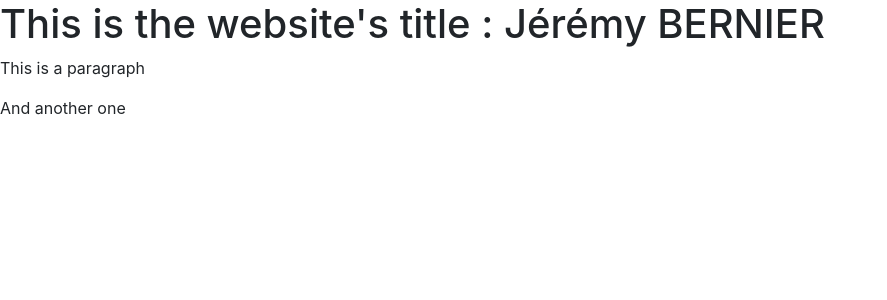
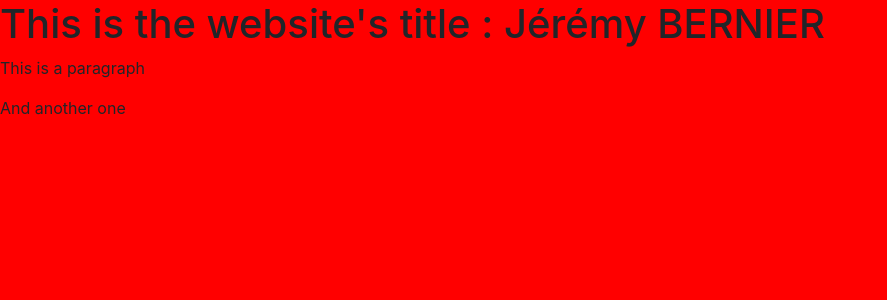
Before and after one commit to J-Bernier/J-Bernier.github.io, a Jekyll site: the page built from index.html, in a window 1280 px wide. Shown: the top 300 px of the page, without its empty margins (0-887 px from the left). Built offline with Jekyll 4.4.1, drawn with Linux system fonts in a browser that asks for light colours.

Commit message:
added css

```diff
--- a/_config.yml
+++ b/_config.yml
@@ -2,6 +2,7 @@ title: Jérémy BERNIER
 email: jeremy.bernier@hotmail.fr
 description: Jérémy BERNIER port-folio
 baseurl: ""
-url: "http://j-bernier.github.io"
+url: "https://j-bernier.github.io"
+dev_url: "http://localhost:4000"
 twitter_username: mjeremn1
 github_username: j-bernier
--- a/_includes/header.html
+++ b/_includes/header.html
@@ -27,9 +27,7 @@
 
         <link rel="stylesheet" href="{{ site.url }}/lib/bootstrap/css/bootstrap.min.css">
 
-        <!-- TODO : include CSS file
         <link rel="stylesheet" href="{{ site.url }}/css/content.css">
-         -->
 
         <!-- TODO : include JS file
         <script type="text/javascript" src="//ajax.googleapis.com/ajax/libs/jquery/1.10.2/jquery.min.js"></script>
--- /dev/null
+++ b/css/content.css
@@ -0,0 +1,3 @@
+body{
+    background-color: red;
+}
```
